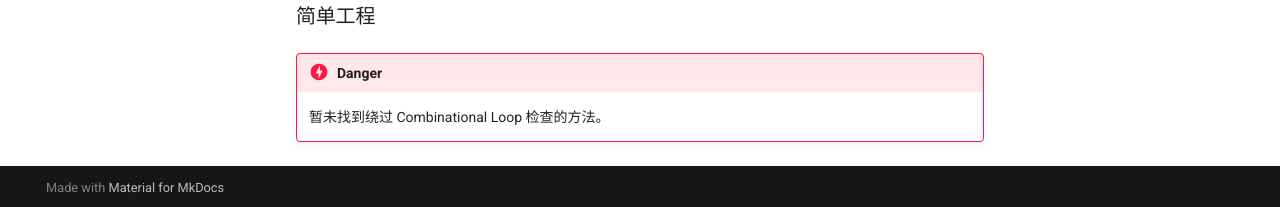
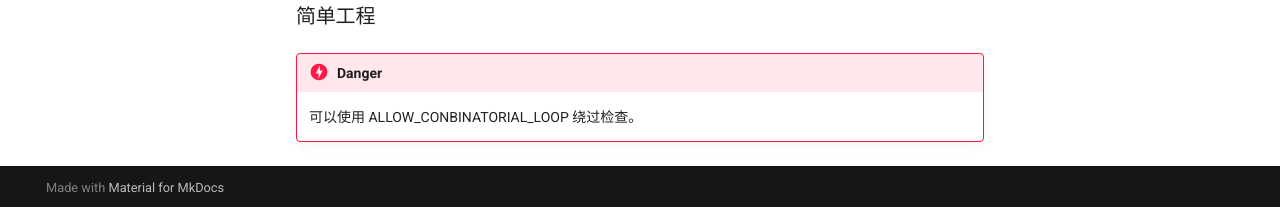
Before and after one commit to Guahao31/2023_DD, an MkDocs documentation site: the page built from docs/lab9/latches_flip_flops.md, in a window 1280 px wide and 900 px high, scrolled down 5382 px. Shown: the part 690-897 px from the top of the window. Built offline with MkDocs 1.6.1 and Material for MkDocs 9.7.7, drawn with Linux system fonts in a browser that asks for light colours; a script that is not in the unit is left out; comment, search, counter and statistics services are not loaded.

Commit message:
update: lab9 proj

```diff
--- a/docs/lab9/latches_flip_flops.md
+++ b/docs/lab9/latches_flip_flops.md
@@ -170,6 +170,6 @@ module ET_D_flip_flop(
 ### 简单工程
 
 !!! danger
-    暂未找到绕过 Combinational Loop 检查的方法。
+    可以使用 ALLOW_CONBINATORIAL_LOOP 绕过检查。
 
 <!-- 使用一个简单的工程下板观察实现的几种锁存器和触发器的行为与现象。 -->
```
